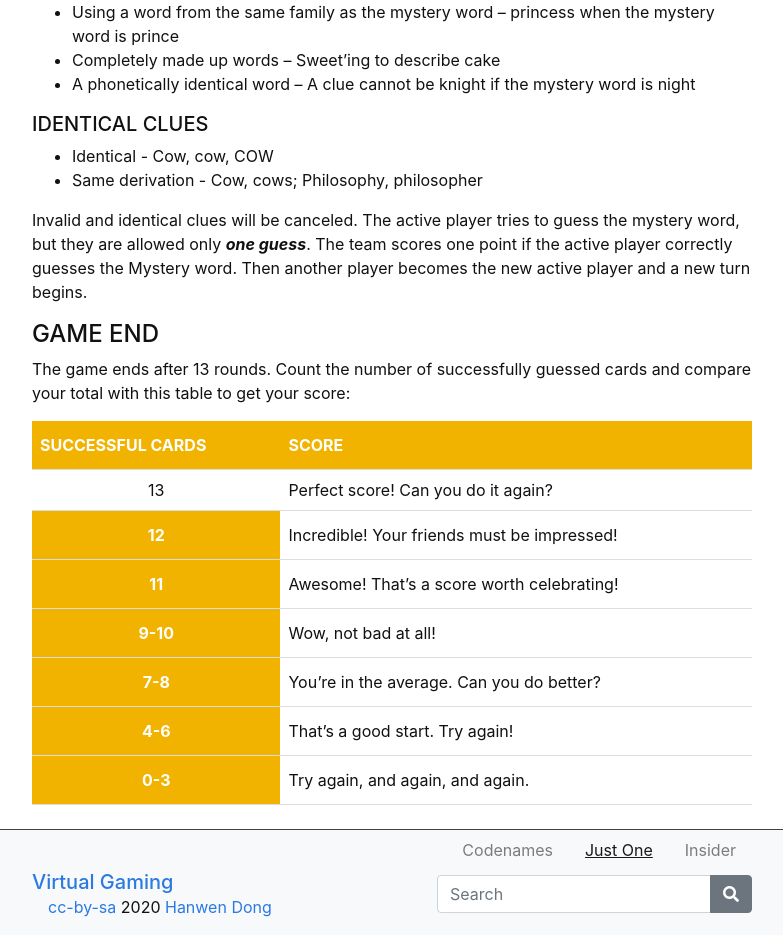
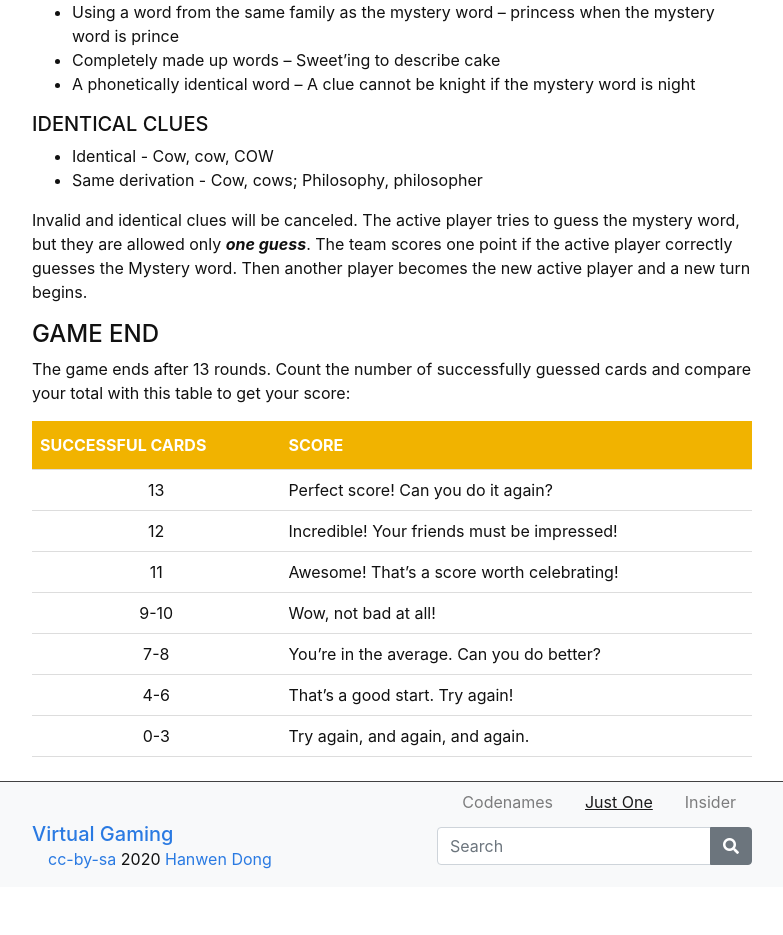
Before and after one commit to hanwendong1/VirtualGaming, a Jekyll site: the page built from content/2-Just-One.md, in a window 1280 px wide. Shown: the part 2327-3262 px from the top of the page, without its empty margins (248-1031 px from the left). Built offline with Jekyll 4.4.1, drawn with Linux system fonts in a browser that asks for light colours; after the commit the page ends 3214 px from its top, so only the background shows below that.

Commit message:
Update 2-Just-One.md

```diff
--- a/content/2-Just-One.md
+++ b/content/2-Just-One.md
@@ -134,27 +134,27 @@ The game ends after 13 rounds. Count the number of successfully guessed cards an
             <td style="text-align:Left">Perfect score! Can you do it again?</td>
          </tr>
          <tr>
-            <th style="text-align:Center">12</th>
+            <td style="text-align:Center">12</td>
             <td style="text-align:Left">Incredible! Your friends must be impressed!</td>
          </tr>
          <tr>
-            <th style="text-align:Center">11</th>
+            <td style="text-align:Center">11</td>
             <td style="text-align:Left">Awesome! That’s a score worth celebrating!</td>
          </tr>
           <tr>
-            <th style="text-align:Center">9-10</th>
+            <td style="text-align:Center">9-10</td>
             <td style="text-align:Left">Wow, not bad at all!</td>
          </tr>
          <tr>
-            <th style="text-align:Center">7-8</th>
+            <td style="text-align:Center">7-8</td>
             <td style="text-align:Left">You’re in the average. Can you do better?</td>
          </tr>
          <tr>
-            <th style="text-align:Center">4-6</th>
+            <td style="text-align:Center">4-6</td>
             <td style="text-align:Left">That’s a good start. Try again!</td>
          </tr>
          <tr>
-            <th style="text-align:Center">0-3</th>
+            <td style="text-align:Center">0-3</td>
             <td style="text-align:Left">Try again, and again, and again.</td>
          </tr>
       </table>
```
